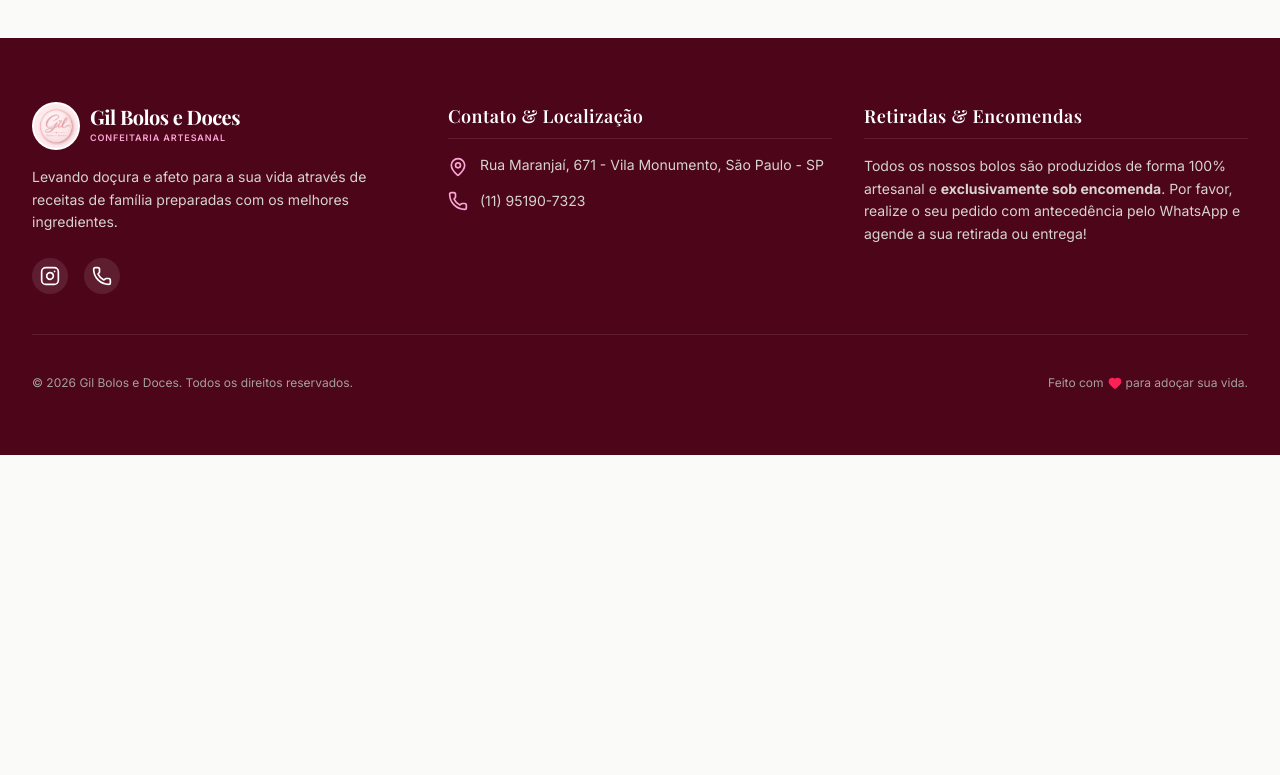
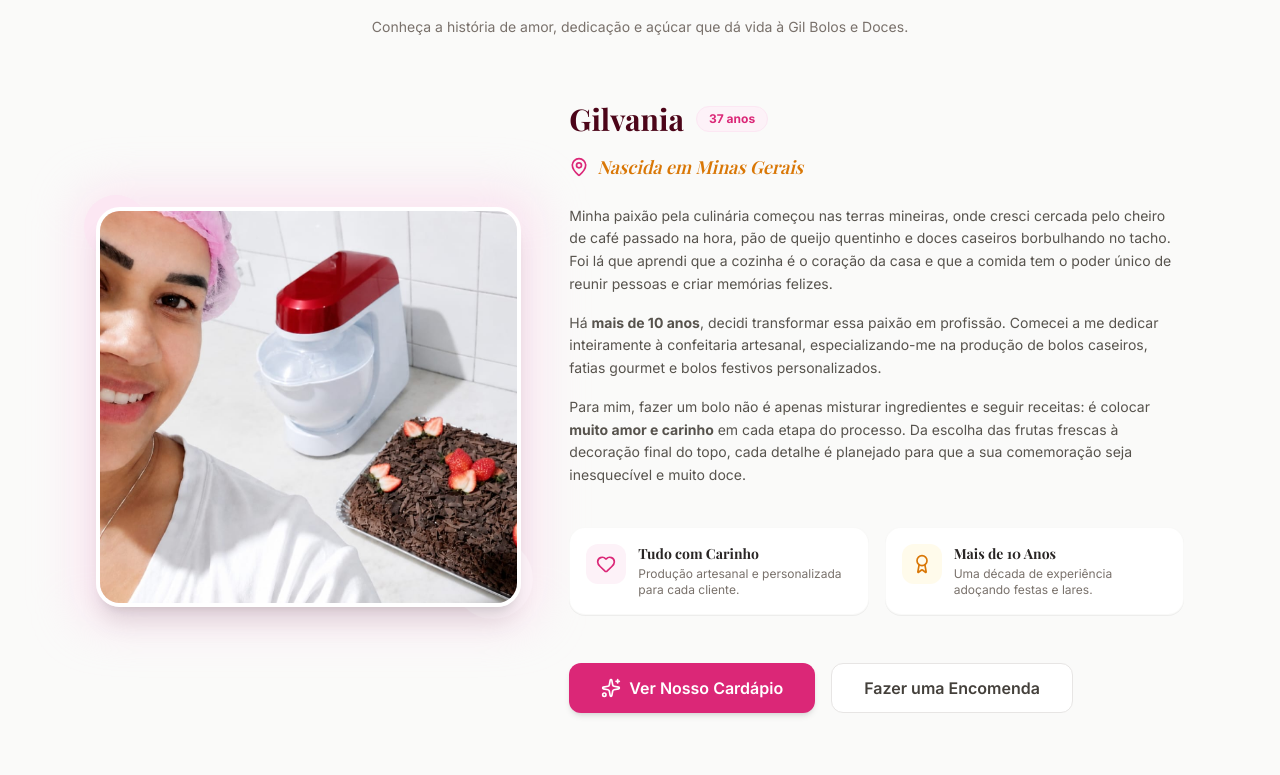
Before and after one commit to AlissonKawan/GilBolos, a React (Vite) app: page /a-boleira in a window 1280 px wide. Shown: the part 345-1120 px from the top of the page. Before the commit the page ends 800 px from the top, so only its background shows below. Built offline with nearby package versions, Linux system fonts and the light colour scheme; a web font is replaced by a local one.

Commit message:
feat(about): add A Boleira biography page for Gilvania with biography details and photo

```diff
--- a/src/App.tsx
+++ b/src/App.tsx
@@ -7,6 +7,7 @@ import { Home } from './pages/Home';
 import { Menu } from './pages/Menu';
 import { ProductDetail } from './pages/ProductDetail';
 import { Contact } from './pages/Contact';
+import { About } from './pages/About';
 
 function App() {
   return (
@@ -18,6 +19,7 @@ function App() {
             <Routes>
               <Route path="/" element={<Home />} />
               <Route path="/cardapio" element={<Menu />} />
+              <Route path="/a-boleira" element={<About />} />
               <Route path="/produto/:id" element={<ProductDetail />} />
               <Route path="/contato" element={<Contact />} />
             </Routes>
--- a/src/components/Navbar.tsx
+++ b/src/components/Navbar.tsx
@@ -11,6 +11,7 @@ export const Navbar = () => {
   const navLinks = [
     { name: 'Início', path: '/' },
     { name: 'Cardápio', path: '/cardapio' },
+    { name: 'A Boleira', path: '/a-boleira' },
     { name: 'Contato', path: '/contato' },
   ];
 
--- /dev/null
+++ b/src/pages/About.tsx
@@ -0,0 +1,120 @@
+import React from 'react';
+import { ScrollReveal } from '../components/ScrollReveal';
+import { Heart, Sparkles, Award, MapPin } from 'lucide-react';
+import { Link } from 'react-router-dom';
+
+export const About: React.FC = () => {
+  return (
+    <div className="bg-stone-50 py-12 md:py-20 min-h-screen font-sans">
+      <div className="max-w-6xl mx-auto px-4 sm:px-6 lg:px-8">
+
+        {/* Page Header */}
+        <ScrollReveal className="text-center max-w-xl mx-auto mb-12 md:mb-16">
+          <span className="inline-block bg-pink-100 text-brand-primary text-xs font-bold tracking-widest uppercase px-3 py-1.5 rounded-full mb-3">
+            Quem Faz Acontecer ✨
+          </span>
+          <h1 className="font-serif text-3xl sm:text-4xl lg:text-5xl font-bold text-brand-dark mb-4">
+            A Boleira por Trás do Sabor
+          </h1>
+          <p className="text-stone-500 text-sm">
+            Conheça a história de amor, dedicação e açúcar que dá vida à Gil Bolos e Doces.
+          </p>
+        </ScrollReveal>
+
+        {/* Bio Grid */}
+        <div className="grid grid-cols-1 lg:grid-cols-12 gap-12 items-center">
+
+          {/* Left Side: Photo with artistic frames */}
+          <div className="lg:col-span-5 relative flex justify-center">
+            <ScrollReveal className="relative group">
+              {/* Decorative background shapes */}
+              <div className="absolute -inset-4 bg-pink-200/50 rounded-3xl blur-xl -z-10 group-hover:scale-105 transition-transform duration-300" />
+              <div className="absolute -top-3 -left-3 w-16 h-16 bg-pink-100 rounded-full -z-10" />
+              <div className="absolute -bottom-3 -right-3 w-20 h-20 bg-brand-accent rounded-full -z-10" />
+
+              {/* Main Photo */}
+              <img
+                src="/images/gilvania.png"
+                alt="Gilvania - Confeiteira da Gil Bolos e Doces"
+                className="w-full max-w-md h-[400px] object-cover rounded-3xl shadow-xl border-4 border-white transition-transform duration-300 group-hover:scale-[1.01]"
+              />
+            </ScrollReveal>
+          </div>
+
+          {/* Right Side: Text Biography */}
+          <div className="lg:col-span-7 space-y-6 text-left">
+            <ScrollReveal className="space-y-4">
+              <div className="flex items-center gap-3">
+                <h2 className="font-serif text-3xl font-bold text-brand-dark">
+                  Gilvania
+                </h2>
+                <span className="bg-brand-accent text-brand-primary text-xs font-bold px-3 py-1 rounded-full border border-pink-100">
+                  37 anos
+                </span>
+              </div>
+              <p className="text-brand-gold font-serif italic text-lg font-semibold flex items-center gap-2">
+                <MapPin className="w-5 h-5 text-brand-primary shrink-0" />
+                <span>Nascida em Minas Gerais</span>
+              </p>
+            </ScrollReveal>
+
+            <ScrollReveal delay={100} className="space-y-4 text-stone-600 text-sm leading-relaxed">
+              <p>
+                Minha paixão pela culinária começou nas terras mineiras, onde cresci cercada pelo cheiro de café passado na hora, pão de queijo quentinho e doces caseiros borbulhando no tacho. Foi lá que aprendi que a cozinha é o coração da casa e que a comida tem o poder único de reunir pessoas e criar memórias felizes.
+              </p>
+              <p>
+                Há <strong>mais de 10 anos</strong>, decidi transformar essa paixão em profissão. Comecei a me dedicar inteiramente à confeitaria artesanal, especializando-me na produção de bolos caseiros, fatias gourmet e bolos festivos personalizados.
+              </p>
+              <p>
+                Para mim, fazer um bolo não é apenas misturar ingredientes e seguir receitas: é colocar <strong>muito amor e carinho</strong> em cada etapa do processo. Da escolha das frutas frescas à decoração final do topo, cada detalhe é planejado para que a sua comemoração seja inesquecível e muito doce.
+              </p>
+            </ScrollReveal>
+
+            {/* Icons highlights */}
+            <div className="grid grid-cols-1 sm:grid-cols-2 gap-4 pt-4">
+              <ScrollReveal delay={150} className="flex items-start gap-3 p-4 bg-white rounded-2xl border border-stone-100/60 shadow-2xs">
+                <div className="p-2.5 bg-pink-50 text-brand-primary rounded-xl shrink-0">
+                  <Heart className="w-5 h-5" />
+                </div>
+                <div>
+                  <h4 className="font-serif font-bold text-stone-850 text-sm">Tudo com Carinho</h4>
+                  <p className="text-stone-500 text-xs mt-0.5">Produção artesanal e personalizada para cada cliente.</p>
+                </div>
+              </ScrollReveal>
+
+              <ScrollReveal delay={200} className="flex items-start gap-3 p-4 bg-white rounded-2xl border border-stone-100/60 shadow-2xs">
+                <div className="p-2.5 bg-amber-50 text-brand-gold rounded-xl shrink-0">
+                  <Award className="w-5 h-5" />
+                </div>
+                <div>
+                  <h4 className="font-serif font-bold text-stone-850 text-sm">Mais de 10 Anos</h4>
+                  <p className="text-stone-500 text-xs mt-0.5">Uma década de experiência adoçando festas e lares.</p>
+                </div>
+              </ScrollReveal>
+            </div>
+
+            {/* CTA buttons */}
+            <ScrollReveal delay={250} className="pt-6 flex flex-col sm:flex-row gap-4">
+              <Link
+                to="/cardapio"
+                className="bg-brand-primary hover:bg-brand-secondary text-white font-semibold py-3 px-8 rounded-xl flex items-center justify-center gap-2 shadow-md hover:shadow-lg transition-all duration-200"
+              >
+                <Sparkles className="w-5 h-5" />
+                <span>Ver Nosso Cardápio</span>
+              </Link>
+              <Link
+                to="/contato"
+                className="bg-white hover:bg-stone-50 text-stone-700 font-semibold py-3 px-8 rounded-xl border border-stone-200 hover:border-pink-200 text-center transition-all duration-200"
+              >
+                Fazer uma Encomenda
+              </Link>
+            </ScrollReveal>
+
+          </div>
+
+        </div>
+
+      </div>
+    </div>
+  );
+};
```
Also changed, not shown: public/images/gilvania.png (added).
